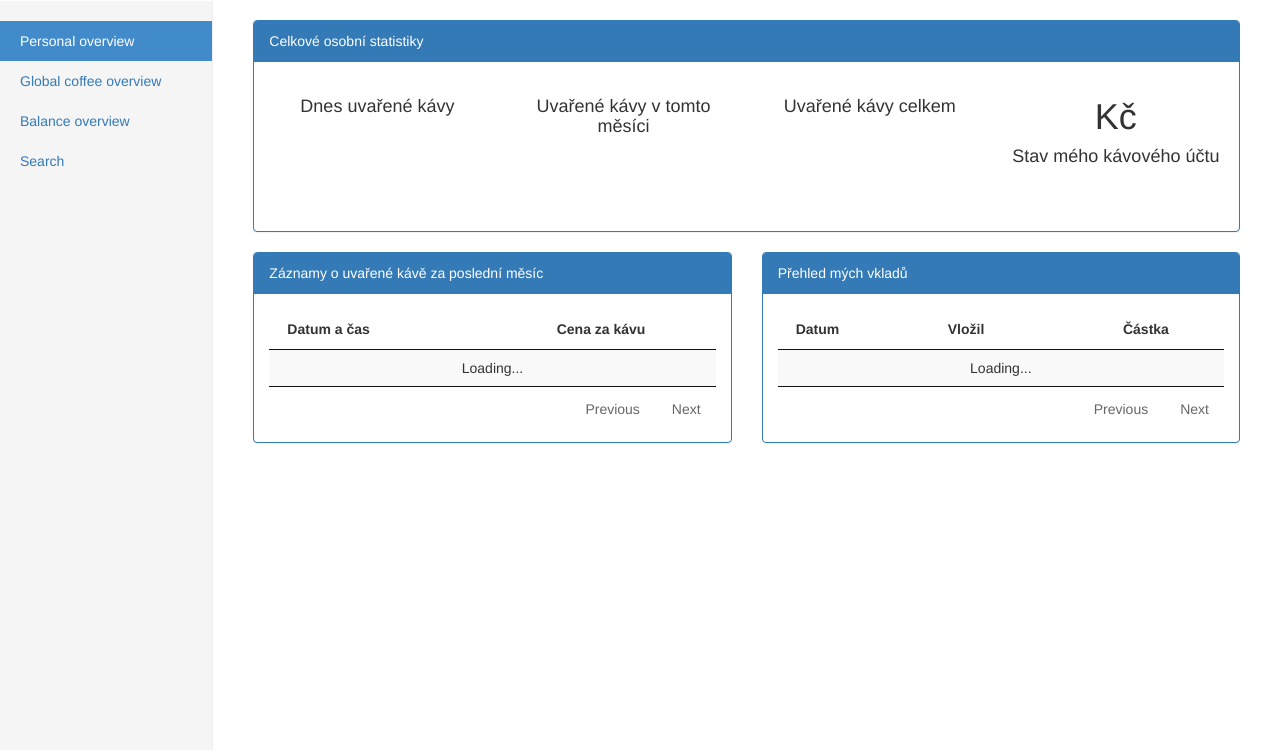
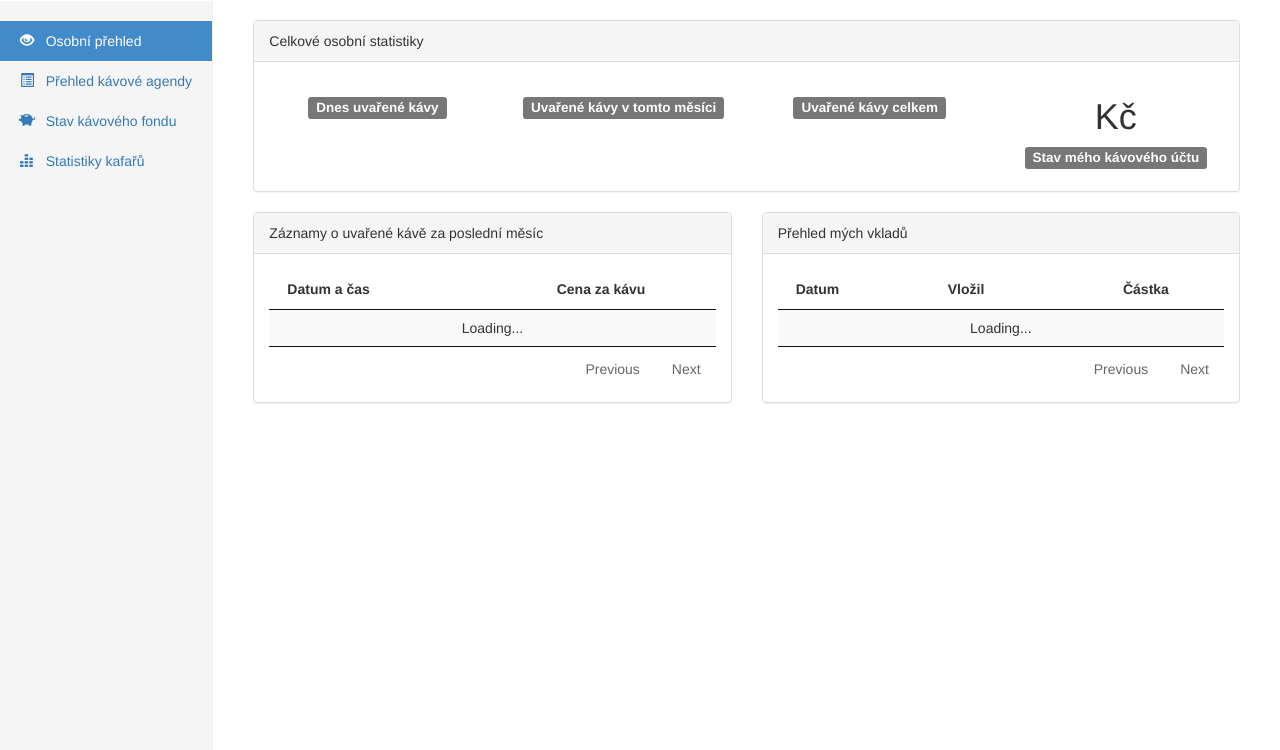
Before and after one commit to xkostejx/rca, a Flask app: template app/templates/personal.html in a window 1280 px wide. Shown: the part 50-800 px from the top of the page. Run offline with Flask 2, Linux system fonts and the light colour scheme; the template is opened without the code that fills it, so the values that code supplies are empty; parts of the project's set-up code (start-up, migrations or seed data) failed here and were passed over; some libraries are stand-ins or nearby versions.

Commit message:
Menu with icons Visal style updated

```diff
--- a/app/mod_data/constants.py
+++ b/app/mod_data/constants.py
@@ -5,7 +5,7 @@ class Constants():
 
 	SQL_GLOBAL_SUMMARY = "SELECT ct.coffee_count as coffee_today, cm.coffee_count as coffee_month, co.coffee_count as coffee_overall, (co.price_sum*-1) + do.deposit_sum as balance FROM (SELECT count(id) as coffee_count FROM coffee WHERE DATE(date_created) = CURDATE()) as ct,(SELECT count(id) as coffee_count FROM coffee WHERE DATE_FORMAT(date_created,'%m-%Y') = DATE_FORMAT(NOW(),'%m-%Y')) as cm, (SELECT count(id) as coffee_count, sum(price) as price_sum FROM coffee) as co, (SELECT sum(amount) as deposit_sum FROM deposit) as do"
 
-	SQL_BALANCE_SUMMARY = "SELECT count(c.id) as coffee_count, count(distinct(c.user_id)) as user_count, (co.price_sum*-1) + do.deposit_sum as balance FROM coffee c, (SELECT sum(price) as price_sum FROM coffee) as co, (SELECT sum(amount) as deposit_sum FROM deposit) as do"
+	SQL_BALANCE_SUMMARY = "SELECT count(c.id) as coffee_count, count(distinct(c.user_id)) as user_count, cm.user_month_count, (co.price_sum*-1) + do.deposit_sum as balance FROM coffee c, (SELECT sum(price) as price_sum FROM coffee) as co, (SELECT sum(amount) as deposit_sum FROM deposit) as do, (SELECT count(distinct(user_id)) as user_month_count FROM coffee WHERE DATE_FORMAT(date_created,'%m-%Y') = DATE_FORMAT(NOW(),'%m-%Y')) cm"
 
 	SQL_USERS = "SELECT * FROM users ORDER BY fullname"
 
--- a/app/static/css/dashboard.css
+++ b/app/static/css/dashboard.css
@@ -103,3 +103,22 @@ body {
   display: inline-block;
   border-radius: 50%;
 }
+
+/*
+ * Placeholder2 dashboard ideas
+ */
+
+.placeholders2 {
+  text-align: center;
+  margin-bottom: 10px
+}
+.placeholders2 h4 {
+  margin-bottom: 0;
+}
+.placeholder2 {
+  margin-bottom: 20px;
+}
+.placeholder2 img {
+  display: inline-block;
+  border-radius: 50%;
+}
--- a/app/templates/base.html
+++ b/app/templates/base.html
@@ -1,3 +1,4 @@
+{% set paneltheme = "default" %}
 <!DOCTYPE html>
 <html lang="en">
   <head>
@@ -72,16 +73,16 @@
             <li><a href="#">Export</a></li>-->
 
 	    {% set navigation_bar = [
-		('/view/personal/', 'personal', 'Personal overview'),
-		('/view/global/', 'global', 'Global coffee overview'),
-		('/view/balance/', 'balance', 'Balance overview'),
-		('/view/search/', 'search', 'Search')
+		('/view/personal/', 'personal', 'Osobní přehled', 'eye-open'),
+		('/view/global/', 'global', 'Přehled kávové agendy', 'list-alt'),
+		('/view/balance/', 'balance', 'Stav kávového fondu', 'piggy-bank'),
+		('/view/search/', 'search', 'Statistiky kafařů', 'equalizer')
 		]
             -%}
 
-	    {% for href, id, caption in navigation_bar %}
+	    {% for href, id, caption, icon in navigation_bar %}
 		 <li{% if id == active_page %} class="active"{% endif
-		  %}><a href="{{ href|e }}">{{ caption|e }}</a></li>
+		  %}><a href="{{ href|e }}"><span class="glyphicon glyphicon-{{icon}}" aria-hidden="true"></span>&nbsp;&nbsp;&nbsp;{{ caption|e }}</a></li>
 	    {% endfor %}
 
           </ul>
--- a/app/templates/personal.html
+++ b/app/templates/personal.html
@@ -58,28 +58,28 @@
 {% endblock %}
 
 {% block main %}
-	<div class="panel panel-primary">
+	<div class="panel panel-{{paneltheme}}">
     	<div class="panel-heading">Celkové osobní statistiky</div>
         <div class="panel-body">
 
 		<!--<h2 class="page-header">Osobni statistiky</h2>-->
-			<div class="row placeholders">
-				<div class="col-xs-6 col-sm-3 placeholder">
+			<div class="row placeholders2">
+				<div class="col-xs-6 col-sm-3">
 					<h1 id="coffee-today">{{dusersum.sum_today}}</h1>
-					<h4>Dnes uvařené kávy</h4>
+					<h4><span class="label label-default">Dnes uvařené kávy</span></h4>
 				</div>
-				<div class="col-xs-6 col-sm-3 placeholder">
+				<div class="col-xs-6 col-sm-3">
 					<h1 id="coffee-month">{{dusersum.sum_month}}</h1>
-					<h4>Uvařené kávy v tomto měsíci</h4>
+					<h4><span class="label label-default">Uvařené kávy v tomto měsíci</span></h4>
 				</div>
-				<div class="col-xs-6 col-sm-3 placeholder">
+				<div class="col-xs-6 col-sm-3">
 					<h1 id="coffee-summary">{{dusersum.coffee_count}}</h1>
-					<h4>Uvařené kávy celkem</h4>
+					<h4><span class="label label-default">Uvařené kávy celkem</span></h4>
 				</div>
 
-				<div class="col-xs-6 col-sm-3 placeholder">
+				<div class="col-xs-6 col-sm-3">
 					<h1 id="balance">{{dusersum.balance}} Kč</h1>
-					<h4>Stav mého kávového účtu</h4>
+					<h4><span class="label label-default">Stav mého kávového účtu</h4>
 				</div>
 			</div>
 		</div>
@@ -87,7 +87,7 @@
 
 	<div class="row">
 		<div class="col-md-6">
-			<div class="panel panel-primary">
+			<div class="panel panel-{{paneltheme}}">
 			<div class="panel-heading">Záznamy o uvařené kávě za poslední měsíc</div>
 			<div class="panel-body">
 
@@ -109,7 +109,7 @@
 		</div>
 
 	        <div class="col-md-6">
-			<div class="panel panel-primary">
+			<div class="panel panel-{{paneltheme}}">
 			<div class="panel-heading">Přehled mých vkladů</div>
 				<div class="panel-body">
 			<!--<h2 class="sub-header">Prehled plateb</h2>-->
--- a/app/templates/search.html
+++ b/app/templates/search.html
@@ -62,7 +62,7 @@
 {% endblock %}
 
 {% block main %}
-	 <div class="panel panel-primary">
+	 <div class="panel panel-{{paneltheme}}">
 		<div class="panel-heading">Hledat uživatele</div>
 		<div class="panel-body">
 			<!--<h2 class="page-header">Zobrazit uzivatele</h2>-->
```
Also changed, not shown: app/templates/balance.html (+19 -14 lines), app/templates/global.html (+14 -14 lines).
